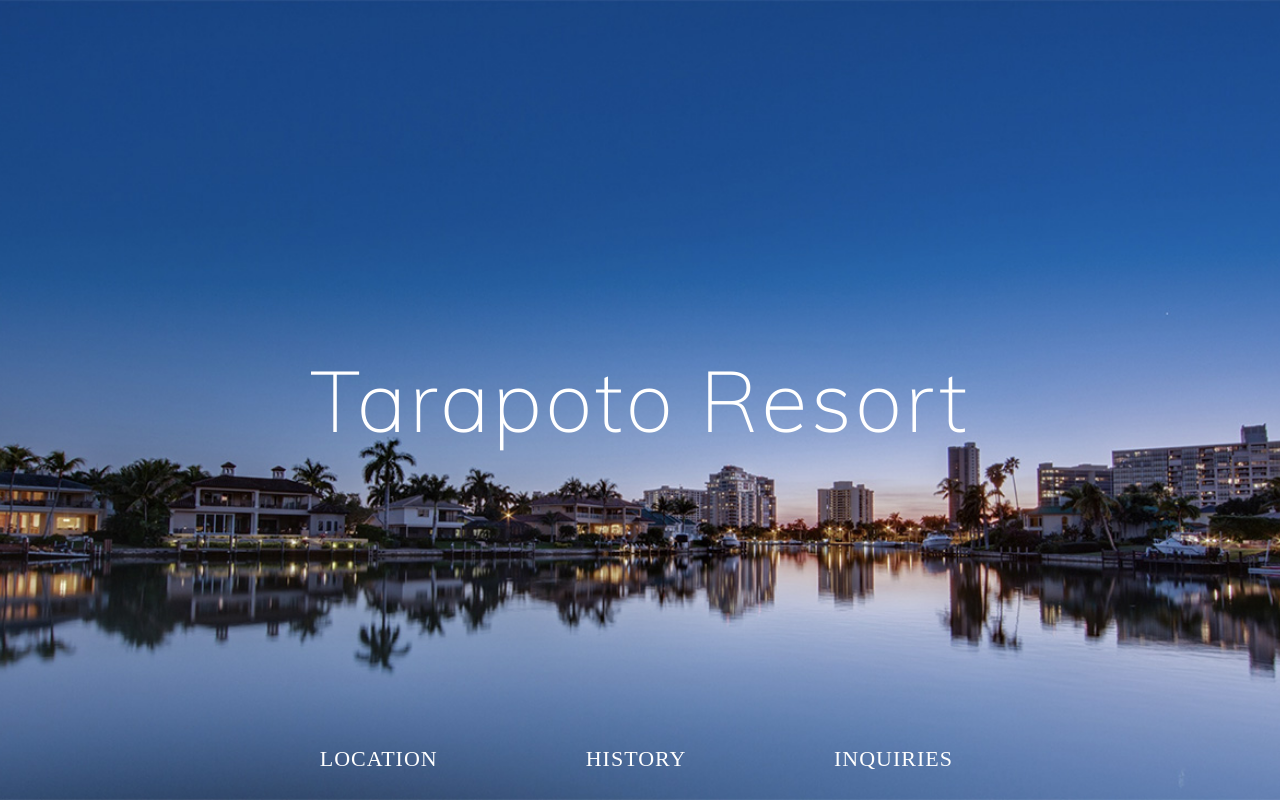
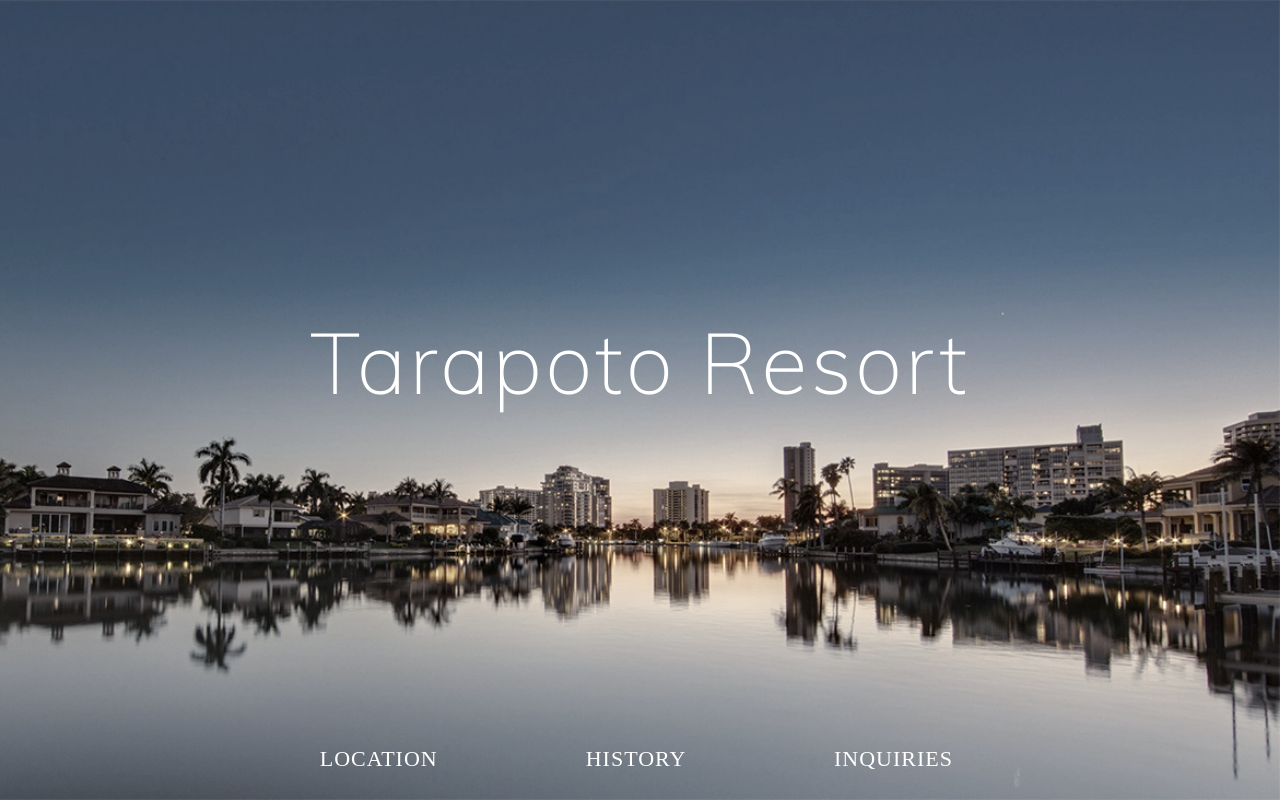
Before and after one commit to neiljoshua/tarapoto, a PHP site: page / in a window 1280 px wide. Run offline with PHP 8.4, Linux system fonts and the light colour scheme.

Commit message:
home page

```diff
--- a/index.php
+++ b/index.php
@@ -3,7 +3,7 @@
 	include('src/includes/header.php');
 ?>
 <body class="home">
-
+<img class="home-hero" src="/src/images/darkresort.jpg"; alt="Tarapoto Resorts">
 <a href="#" class="c-hamburger c-hamburger--rot"> <span>toggle menu</span> </a>
 
 <h1 class="page-title">Tarapoto Resort</h1>
--- a/src/css/tarapoto.css
+++ b/src/css/tarapoto.css
@@ -331,19 +331,29 @@ body {
 }
 /* line 24, ../sass/tarapoto.scss */
 body.home {
+  background-color: #595959;
   position: fixed;
-  background: url("/src/images/darkresort.jpg") center center no-repeat;
-  background-size: cover;
   overflow: hidden;
 }
-/* line 30, ../sass/tarapoto.scss */
+/* line 29, ../sass/tarapoto.scss */
 body.location {
   background: url("/src/images/tarapoto1.jpg") center center no-repeat;
   background-size: cover;
   overflow: hidden;
 }
+/* line 34, ../sass/tarapoto.scss */
+body .home-hero {
+  position: absolute;
+  min-height: 100%;
+  min-width: 100%;
+  top: 0;
+  bottom: 0;
+  right: 0;
+  bottom: 0;
+  filter: sepia(50%);
+}
 
-/* line 37, ../sass/tarapoto.scss */
+/* line 47, ../sass/tarapoto.scss */
 .page-title {
   -webkit-animation: show-elemet 1.5s ease;
   -moz-animation: show-elemet 1.5s ease;
@@ -356,31 +366,31 @@ body.location {
   font-family: "Muli-Light";
 }
 @media (min-width: 601px) {
-  /* line 37, ../sass/tarapoto.scss */
+  /* line 47, ../sass/tarapoto.scss */
   .page-title {
     padding: 90px 0 60px;
   }
 }
 @media (min-width: 769px) {
-  /* line 37, ../sass/tarapoto.scss */
+  /* line 47, ../sass/tarapoto.scss */
   .page-title {
     font-family: "Muli-ExtraLight";
     font-size: 65px;
   }
 }
 
-/* line 52, ../sass/tarapoto.scss */
+/* line 62, ../sass/tarapoto.scss */
 .item {
   margin: 20px auto;
   overflow: hidden;
 }
 @media (min-width: 601px) {
-  /* line 52, ../sass/tarapoto.scss */
+  /* line 62, ../sass/tarapoto.scss */
   .item {
     margin: 40px auto;
   }
 }
-/* line 58, ../sass/tarapoto.scss */
+/* line 68, ../sass/tarapoto.scss */
 .item__title {
   -webkit-animation: show-elemet 1.5s ease;
   -moz-animation: show-elemet 1.5s ease;
@@ -393,12 +403,12 @@ body.location {
   margin-bottom: 50px;
 }
 @media (min-width: 769px) {
-  /* line 58, ../sass/tarapoto.scss */
+  /* line 68, ../sass/tarapoto.scss */
   .item__title {
     font-size: 45px;
   }
 }
-/* line 68, ../sass/tarapoto.scss */
+/* line 78, ../sass/tarapoto.scss */
 .item__copy {
   -webkit-animation: show-elemet 1.5s ease;
   -moz-animation: show-elemet 1.5s ease;
@@ -413,20 +423,20 @@ body.location {
   letter-spacing: 2px;
 }
 @media (min-width: 769px) {
-  /* line 68, ../sass/tarapoto.scss */
+  /* line 78, ../sass/tarapoto.scss */
   .item__copy {
     max-width: 720px;
     margin: 20px auto;
   }
 }
 
-/* line 83, ../sass/tarapoto.scss */
+/* line 93, ../sass/tarapoto.scss */
 .legal {
   overflow: hidden;
   margin-bottom: 40px;
   padding-bottom: 60px;
 }
-/* line 87, ../sass/tarapoto.scss */
+/* line 97, ../sass/tarapoto.scss */
 .legal__copy {
   font-family: "Quicksand-Light";
   font-size: 20px;
@@ -437,7 +447,7 @@ body.location {
   letter-spacing: 2px;
 }
 
-/* line 99, ../sass/tarapoto.scss */
+/* line 109, ../sass/tarapoto.scss */
 .center {
   position: absolute;
   top: 50%;
@@ -445,7 +455,7 @@ body.location {
   transform: translateY(-50%) translateX(-50%);
 }
 
-/* line 106, ../sass/tarapoto.scss */
+/* line 116, ../sass/tarapoto.scss */
 .logo {
   position: fixed;
   display: block;
@@ -454,14 +464,14 @@ body.location {
   z-index: 30;
 }
 @media (min-width: 981px) {
-  /* line 106, ../sass/tarapoto.scss */
+  /* line 116, ../sass/tarapoto.scss */
   .logo {
     width: 50px;
   }
 }
 
 @media (max-width: 768px) {
-  /* line 117, ../sass/tarapoto.scss */
+  /* line 127, ../sass/tarapoto.scss */
   .menu {
     visibility: hidden;
     position: fixed;
@@ -474,7 +484,7 @@ body.location {
     transition: all .5s ease-in;
     background: white;
   }
-  /* line 129, ../sass/tarapoto.scss */
+  /* line 139, ../sass/tarapoto.scss */
   .menu.active {
     visibility: visible;
     height: 100%;
@@ -482,7 +492,7 @@ body.location {
   }
 }
 @media (min-width: 769px) {
-  /* line 117, ../sass/tarapoto.scss */
+  /* line 127, ../sass/tarapoto.scss */
   .menu {
     width: 100%;
     margin-top: 20px;
@@ -490,7 +500,7 @@ body.location {
   }
 }
 @media (max-width: 768px) {
-  /* line 140, ../sass/tarapoto.scss */
+  /* line 150, ../sass/tarapoto.scss */
   .menu__list {
     position: absolute;
     top: 50%;
@@ -500,32 +510,32 @@ body.location {
   }
 }
 @media (min-width: 769px) {
-  /* line 140, ../sass/tarapoto.scss */
+  /* line 150, ../sass/tarapoto.scss */
   .menu__list {
     width: 780px;
     display: block;
     margin: 0 auto;
   }
 }
-/* line 154, ../sass/tarapoto.scss */
+/* line 164, ../sass/tarapoto.scss */
 .menu__item {
   display: block;
   text-align: center;
   margin: 50px auto;
 }
 @media (min-width: 769px) {
-  /* line 154, ../sass/tarapoto.scss */
+  /* line 164, ../sass/tarapoto.scss */
   .menu__item {
     float: left;
     width: 33%;
     margin: 30px auto;
   }
-  /* line 162, ../sass/tarapoto.scss */
+  /* line 172, ../sass/tarapoto.scss */
   .menu__item:last-child {
     margin-right: 0;
   }
 }
-/* line 168, ../sass/tarapoto.scss */
+/* line 178, ../sass/tarapoto.scss */
 .menu__link {
   -webkit-animation: show-elemet 2.5s ease;
   -moz-animation: show-elemet 2.5s ease;
@@ -537,18 +547,18 @@ body.location {
   font-size: 35px;
   letter-spacing: 1px;
 }
-/* line 174, ../sass/tarapoto.scss */
+/* line 184, ../sass/tarapoto.scss */
 .menu__link:hover {
   color: #000;
 }
 @media (min-width: 769px) {
-  /* line 168, ../sass/tarapoto.scss */
+  /* line 178, ../sass/tarapoto.scss */
   .menu__link {
     font-size: 22px;
     color: #fff;
     margin-bottom: 30px;
   }
-  /* line 181, ../sass/tarapoto.scss */
+  /* line 191, ../sass/tarapoto.scss */
   .menu__link:hover {
     color: #fff;
     border-bottom: 2px solid #fff;
@@ -557,13 +567,13 @@ body.location {
   }
 }
 
-/* line 192, ../sass/tarapoto.scss */
+/* line 202, ../sass/tarapoto.scss */
 #currentpage .menu__link {
   color: #74AFAD;
   font-style: bold;
 }
 @media (min-width: 769px) {
-  /* line 192, ../sass/tarapoto.scss */
+  /* line 202, ../sass/tarapoto.scss */
   #currentpage .menu__link {
     color: #fff;
     border-bottom: 2px solid #fff;
@@ -571,7 +581,7 @@ body.location {
 }
 
 @media (min-width: 769px) {
-  /* line 205, ../sass/tarapoto.scss */
+  /* line 215, ../sass/tarapoto.scss */
   .home .menu,
   .history .menu,
   .location .menu {
@@ -580,42 +590,41 @@ body.location {
   }
 }
 
-/* line 214, ../sass/tarapoto.scss */
+/* line 224, ../sass/tarapoto.scss */
 .home .page-title {
   position: absolute;
-  top: 50%;
-  transform: translateY(-50%);
+  top: 40%;
   font-family: "Muli-ExtraLight";
   font-size: 55px;
   width: 100%;
   padding: 0;
 }
 @media (min-width: 601px) {
-  /* line 214, ../sass/tarapoto.scss */
+  /* line 224, ../sass/tarapoto.scss */
   .home .page-title {
     font-size: 85px;
   }
 }
 
 @media (min-width: 769px) {
-  /* line 230, ../sass/tarapoto.scss */
+  /* line 239, ../sass/tarapoto.scss */
   .location .menu {
     background-color: #74AFAD;
   }
 }
 
 @media (max-width: 768px) {
-  /* line 242, ../sass/tarapoto.scss */
+  /* line 250, ../sass/tarapoto.scss */
   fieldset *:first-child {
     margin-right: 20px;
   }
 
-  /* line 247, ../sass/tarapoto.scss */
+  /* line 255, ../sass/tarapoto.scss */
   input[type="text"], select {
     width: 250px;
   }
 
-  /* line 251, ../sass/tarapoto.scss */
+  /* line 259, ../sass/tarapoto.scss */
   .c-hamburger {
     right: 0;
     display: block;
@@ -628,18 +637,18 @@ body.location {
   }
 }
 @media (max-width: 600px) {
-  /* line 267, ../sass/tarapoto.scss */
+  /* line 275, ../sass/tarapoto.scss */
   fieldset input[type="text"] {
     width: 90%;
     margin: 20px auto;
   }
-  /* line 271, ../sass/tarapoto.scss */
+  /* line 279, ../sass/tarapoto.scss */
   fieldset select {
     padding-bottom: 10px;
     margin-top: 20px;
     margin-bottom: 20px;
   }
-  /* line 273, ../sass/tarapoto.scss */
+  /* line 281, ../sass/tarapoto.scss */
   fieldset select:first-child {
     margin-right: 0;
   }
--- a/src/sass/tarapoto.scss
+++ b/src/sass/tarapoto.scss
@@ -22,9 +22,8 @@ body {
 	color: $white;
 	text-align: center;
 	&.home {
+		background-color: $gray;
 		position: fixed;
-		background: url('/src/images/darkresort.jpg') center center no-repeat;
-		background-size: cover;
 		overflow: hidden;
 	}
 	&.location {
@@ -32,7 +31,18 @@ body {
 		background-size: cover;
 		overflow: hidden;
 	}
+	.home-hero {
+		position: absolute;
+		min-height: 100%;
+		min-width: 100%;
+		top: 0;
+		bottom: 0;
+		right: 0;
+		bottom: 0;
+		filter: sepia(50%);
+	}
 }
+
 
 .page-title {
 	@include animation('show-elemet 1.5s ease');
@@ -213,8 +223,7 @@ body {
 .home {
 	.page-title {
 		position: absolute;
-		top: 50%;
-		transform: translateY(-50%);
+		top: 40%;
 		font-family: "Muli-ExtraLight";
 		font-size: 55px;
 		@include media-min-width(mobile) {
@@ -233,7 +242,6 @@ body {
 	}
 
 }
-
 
 @include media(tablet) {
 
```
